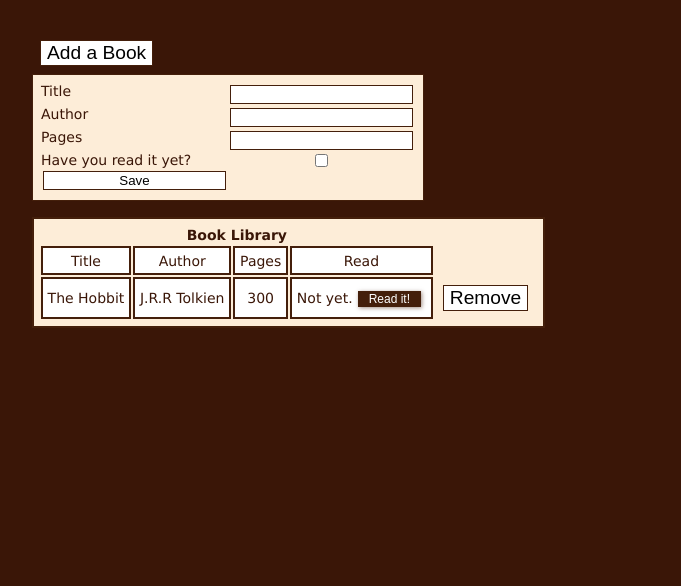
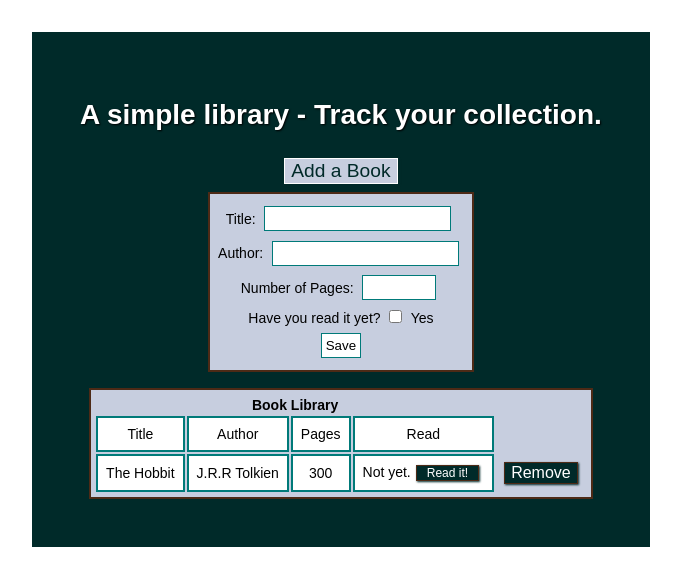
Before and after one commit to carloshrm/jsBooks, a plain HTML site: page index.html in a window 1280 px wide. Both pictures are taken after a click on the button "Add a Book". Shown: the whole page, without its empty margins (0-681 px from the left). Drawn offline with Linux system fonts and the light colour scheme.

Commit message:
styling and html adjust

```diff
--- a/index.html
+++ b/index.html
@@ -9,11 +9,13 @@
   </head>
   <body>
     <div id="container">
-      <div id="addContainer">
-        <button id="showForm">Add a Book</button>
-        <div id="addFormContainer" class="formContainer" style="display: none">
-          <form action="" method="get" id="bookInput">
-            <label for="Title">Title</label>
+      <h1>A simple library - Track your collection.</h1>
+
+      <button id="showForm">Add a Book</button>
+      <div id="addFormContainer" class="formContainer" style="display: none">
+        <form action="" method="get" id="bookInput">
+          <div>
+            <label for="Title">Title: </label>
             <input
               type="text"
               name="Title"
@@ -21,7 +23,9 @@
               required
               maxlength="12"
             />
-            <label for="Author">Author</label>
+          </div>
+          <div>
+            <label for="Author">Author: </label>
             <input
               type="text"
               name="Author"
@@ -29,7 +33,9 @@
               required
               maxlength="12"
             />
-            <label for="Pages">Pages</label>
+          </div>
+          <div>
+            <label for="Pages">Number of Pages: </label>
             <input
               type="number"
               name="Pages"
@@ -38,13 +44,17 @@
               min="0"
               max="5000"
             />
-
+          </div>
+          <div>
             <span>Have you read it yet?</span>
             <input type="checkbox" name="Read" id="Read" unchecked />
-            <input type="submit" value="Save" id="submitFormButton" />
-          </form>
-        </div>
+            <span>Yes</span>
+          </div>
+
+          <input type="submit" value="Save" id="submitFormButton" />
+        </form>
       </div>
+
       <div id="tableContainer">
         <table>
           <thead>
--- a/script.js
+++ b/script.js
@@ -1,12 +1,9 @@
 let myLibrary = [];
 
-// document
-//   .getElementById('submitFormButton')
-//   .addEventListener('click', addToLibrary);
 const formData = document.querySelectorAll('#bookInput input');
 document.getElementById('bookInput').addEventListener('submit', addToLibrary);
+document.getElementById('showForm').addEventListener('click', showForm);
 
-document.getElementById('showForm').addEventListener('click', showForm);
 function showForm() {
   if (addFormContainer.style.display == 'none') {
     addFormContainer.style.display = 'grid';
@@ -22,12 +19,6 @@ class Books {
     this.Pages = pages;
     this.Read = read;
   }
-  // get info() {
-  //   return `${this.title}, by ${this.author}. ${this.pages} pages. ${this.wasRead}`;
-  // }
-  // get wasRead() {
-  //   return this.Read ? 'Already read.' : 'Still unread.';
-  // }
 }
 Books.prototype.info = function () {
   return `${this.title}, by ${this.author}. ${this.pages} pages. ${this.wasRead}`;
@@ -58,9 +49,11 @@ function addToLibrary(e) {
 
 function viewLibrary() {
   tableBody.innerHTML = '';
+
   myLibrary.forEach(function (singleBook) {
+    let books = document.createElement('tr');
     tableProperties.innerHTML = '';
-    let books = document.createElement('tr');
+
     Object.entries(singleBook).forEach((bookData) => {
       let headProperties = document.createElement('td');
       headProperties.textContent = bookData[0];
@@ -73,9 +66,9 @@ function viewLibrary() {
       } else {
         dataBody.textContent = bookData[1];
       }
-
       books.appendChild(dataBody);
     });
+
     tableBody.appendChild(books);
     books.appendChild(makeRemoveButton(singleBook));
   });
--- a/style.css
+++ b/style.css
@@ -1,54 +1,75 @@
-table,
-td {
-  border: 2px solid #441f0b;
-  padding: 0.3rem;
+:root {
+  --lightBGColor: #c7cedf;
+  --darkBGColor: #002a29;
+  --borderColor: #4d2a16;
+  --textColor: white;
+  --altBorderColor: #007a79;
+}
+@import url('https://fonts.googleapis.com/css2?family=Nunito&display=swap');
+
+table {
+  padding: 0.2rem;
   max-width: fit-content;
   margin-top: 1rem;
-  background-color: #fdedd8;
-  text-align: center;
+  border: 2px solid var(--borderColor);
+  background-color: var(--lightBGColor);
 }
 td {
   background-color: white;
+  border: 2px solid var(--altBorderColor);
+  text-align: center;
+  padding: 0.5rem;
 }
 
 body {
   margin: 0;
   padding: 0;
   height: 100vh;
-  font-family: Verdana, Geneva, Tahoma, sans-serif;
+  font-family: 'Nunito', sans-serif;
   font-size: 14px;
-  color: #3a1607;
-  background-color: #3a1607;
+  color: black;
+
+  background-color: white;
 }
 #container {
+  background-color: var(--darkBGColor);
   display: flex;
   flex-flow: column;
-  justify-content: center;
+  width: fit-content;
+  align-items: center;
+  min-height: fit-content;
+  padding: 3rem;
   margin: 2rem;
 }
 
 .formContainer {
-  background-color: #fdedd8;
+  background-color: var(--lightBGColor);
   justify-items: center;
   align-items: center;
-  width: fit-content;
   padding: 0.5rem;
-  border: 1px solid #441f0b;
+  border: 2px solid var(--borderColor);
 }
 
-form {
-  display: grid;
-  grid-template-columns: 1fr 1fr;
+#bookInput {
+  display: flex;
+  flex-flow: column wrap;
+  align-items: center;
+  justify-content: center;
 }
+
 input {
-  margin: 2px;
+  margin: 0.3rem;
+  padding: 4px;
   background-color: white;
-  border: 1px solid #441f0b;
+  border: 1px solid var(--altBorderColor);
 }
+
 button {
-  background-color: white;
-  border: #441f0b solid 1px;
-  font-size: 1.2rem;
+  background-color: var(--darkBGColor);
+  border: 1px solid var(--borderColor);
+  box-shadow: 1px 1px 2px var(--darkBGColor);
+  color: var(--textColor);
+  font-size: 1rem;
   margin: 0.5rem;
 }
 
@@ -56,7 +77,15 @@ button {
   font-size: 12px;
   margin: 0 5px 0 5px;
   padding: 0 10px 0 10px;
-  color: white;
-  background-color: #441f0b;
-  box-shadow: 1px 1px 4px #441f0b81;
 }
+#showForm {
+  font-size: 1.2rem;
+  background-color: var(--lightBGColor);
+  border: 1px solid white;
+  color: var(--darkBGColor);
+}
+
+h1 {
+  color: var(--textColor);
+  text-shadow: 1px 1px 2px black;
+}
```
